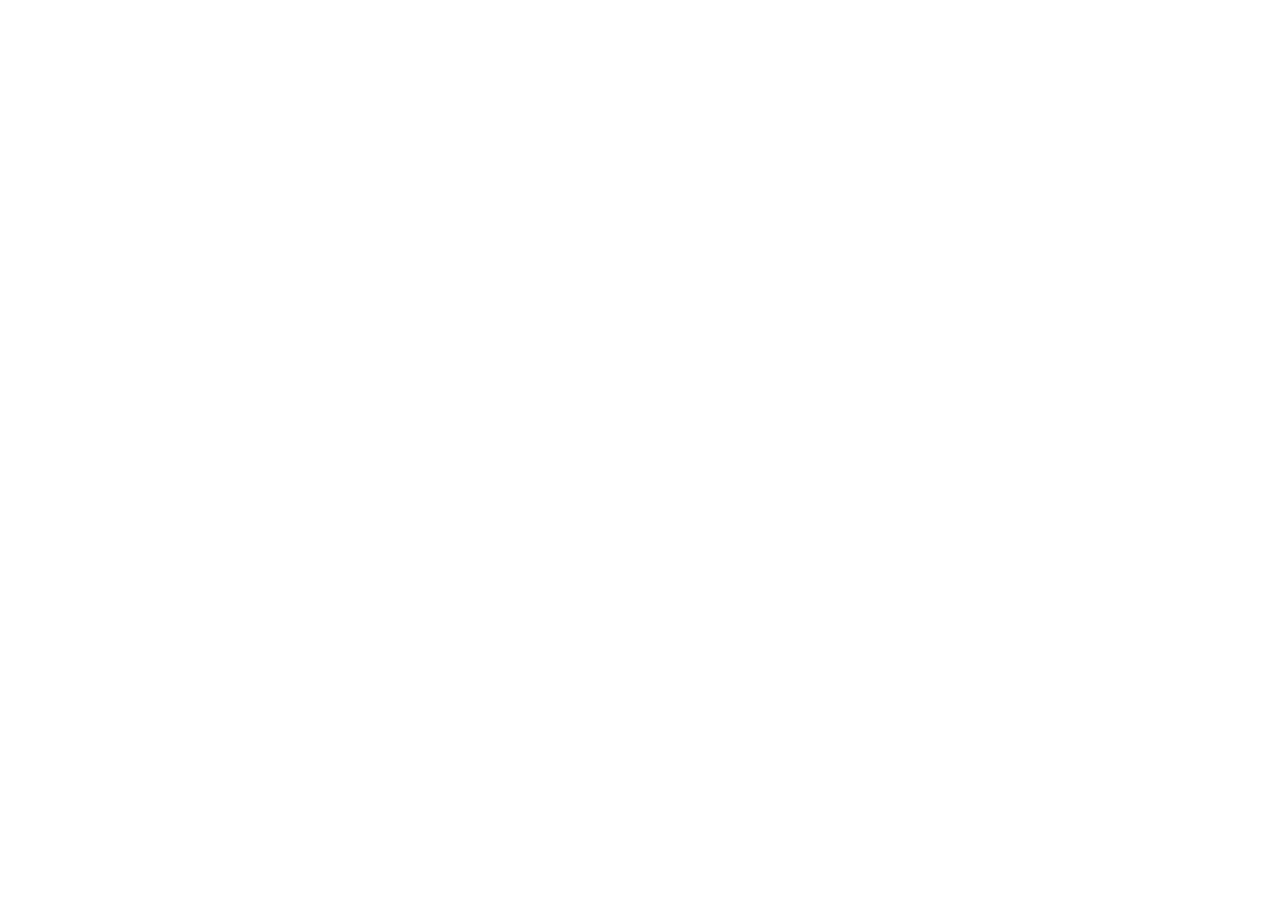
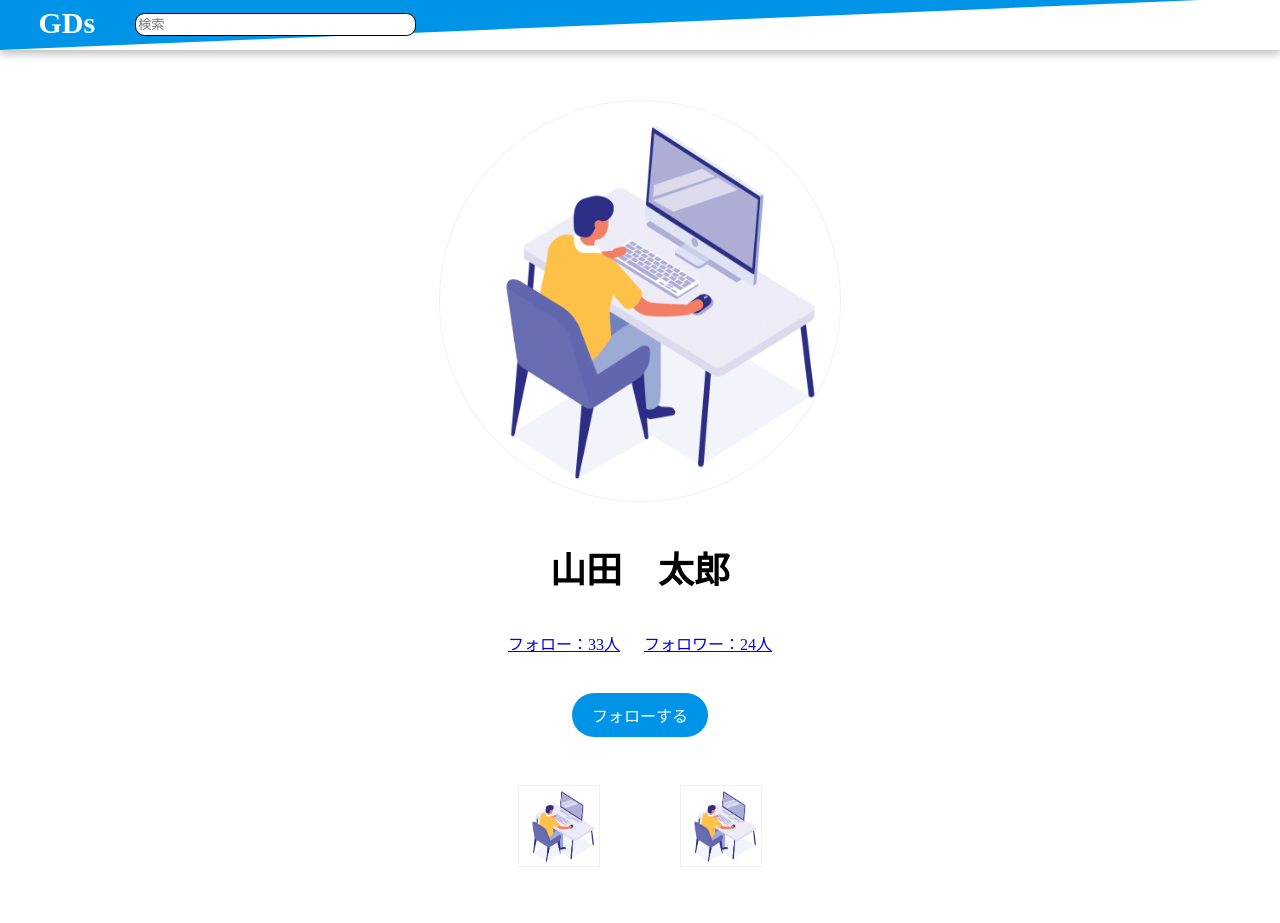
Before and after one commit to minamihiroto/GDs, a React (Create React App) app in the folder front/: page /user in a window 1280 px wide. Shown: the top 923 px of the page. Before the commit the page ends 800 px from the top, so only its background shows below. Built offline with nearby package versions, Linux system fonts and the light colour scheme.

Commit message:
✨ Add UserPage

```diff
--- a/front/src/App.tsx
+++ b/front/src/App.tsx
@@ -144,12 +144,28 @@
     margin-left:12px;
 }
 
+.ml-20{
+    margin-left:20px;
+}
+
+.ml-40{
+    margin-left:40px;
+}
+
 .ml-80{
     margin-left:80px;
 }
 
+.mr-12{
+    margin-right:12px;
+}
+
 .mr-20{
     margin-right:20px;
+}
+
+.mr-40{
+    margin-right:40px;
 }
 
 .mr-80{
--- a/front/src/Routes.tsx
+++ b/front/src/Routes.tsx
@@ -1,6 +1,6 @@
 import React from "react";
 import { Switch, Route, BrowserRouter } from "react-router-dom";
-import { Login, Register, Home, Search} from "./pages";
+import { Login, Register, Home ,Search,User} from "./pages";
 
 const Routes = () => {
   return (
@@ -10,6 +10,7 @@
         <Route exact path="/login" component={Login} />
         <Route exact path="/register" component={Register} />
         <Route exact path="/search" component={Search} />
+        <Route exact path="/user" component={User} />
       </Switch>
     </BrowserRouter>
   );
--- /dev/null
+++ b/front/src/pages/User.tsx
@@ -0,0 +1,88 @@
+import React, { FunctionComponent } from "react";
+import styled from "styled-components";
+import { Header, Footer } from "../components/layout";
+import { Link } from "react-router-dom";
+import { TheButton } from "../components/parts";
+
+const Profile = styled.div`
+  text-align:center;
+  padding-top: 100px;
+  & .user-photo{
+    height:400px;
+    width:400px;
+    border-radius: 50%;
+    background-position: center center;
+    border: 1px solid #f0f0f0;
+    }
+  & .ff-link{
+
+  }
+
+  & .sns{
+    dispaly: flex;
+    padding-bottom:50px;
+
+    & .twitter{
+      height:80px;
+      width:80px;
+      background-position: center center;
+      border: 1px solid #f0f0f0;
+    }
+    & .facebook{
+      height:80px;
+      width:80px;
+      background-position: center center;
+      border: 1px solid #f0f0f0;
+    }
+  }
+
+  & .stars{
+    display:flex;
+    justify-content:space-around;
+    padding:0 220px;
+    & img{
+      height:80px;
+      width:80px;
+    }
+  }
+
+  & .Ptext{
+    width:600px;
+    margin:48px auto;
+    line-height: 200%
+  }
+}
+`;
+
+const User: FunctionComponent = () => {
+  return (
+    <>
+      <Header />
+      <Profile>
+        <img src={`${process.env.PUBLIC_URL}/Introduce-1.png`} className="user-photo" />
+        <h1 className="fs-36 mt-48 mb-20">山田　太郎</h1>
+        <div className="mt-48 mb-40 ff-link">
+          <Link to="/" className="mr-12">フォロー：33人</Link>
+          <Link to="/" className="ml-12">フォロワー：24人</Link>
+        </div>
+        <TheButton name="フォローする" />
+        <div className="sns mt-48">
+          <img src={`${process.env.PUBLIC_URL}/Introduce-1.png`} className="twitter mr-40" />
+          <img src={`${process.env.PUBLIC_URL}/Introduce-1.png`} className="facebook ml-40" />
+        </div>
+        <div className="stars mb-20">
+          <img src={`${process.env.PUBLIC_URL}/Introduce-1.png`} />
+          <img src={`${process.env.PUBLIC_URL}/Introduce-1.png`} />
+          <img src={`${process.env.PUBLIC_URL}/Introduce-1.png`} />
+          <img src={`${process.env.PUBLIC_URL}/Introduce-1.png`} />
+          <img src={`${process.env.PUBLIC_URL}/Introduce-1.png`} />
+        </div>
+        <Link to="review">詳しいレビューを見る</Link>
+          <p className="Ptext fs-20">関西の私立大学に通う3年生です。あああああああああああああああああああああああああああああああああああああああああああああああああああああああああああああああああああああああああああああああああああああああああああああああああああああああああああああああああああああああああああああああああああああああああああああああああああああああああああああああああああああああああああああああああああああああああああああああああああああああああああああああああああああああああああああああああああああああああああああああああああああああああああああああああああああああああああああああああああああああああああああああああああああああああああああああああああああああああああああああああああああああああああああああああああああああああああああああああああああああああああああ</p>
+      </Profile>
+      <Footer />
+    </>
+  );
+};
+
+export default User;
--- a/front/src/pages/index.tsx
+++ b/front/src/pages/index.tsx
@@ -2,5 +2,6 @@
 import Login from "./Login";
 import Register from "./Register";
 import Search from "./Search";
+import User from "./User"
 
-export { Home, Login, Register, Search };
+export { Home, Login, Register, Search, User };
```
